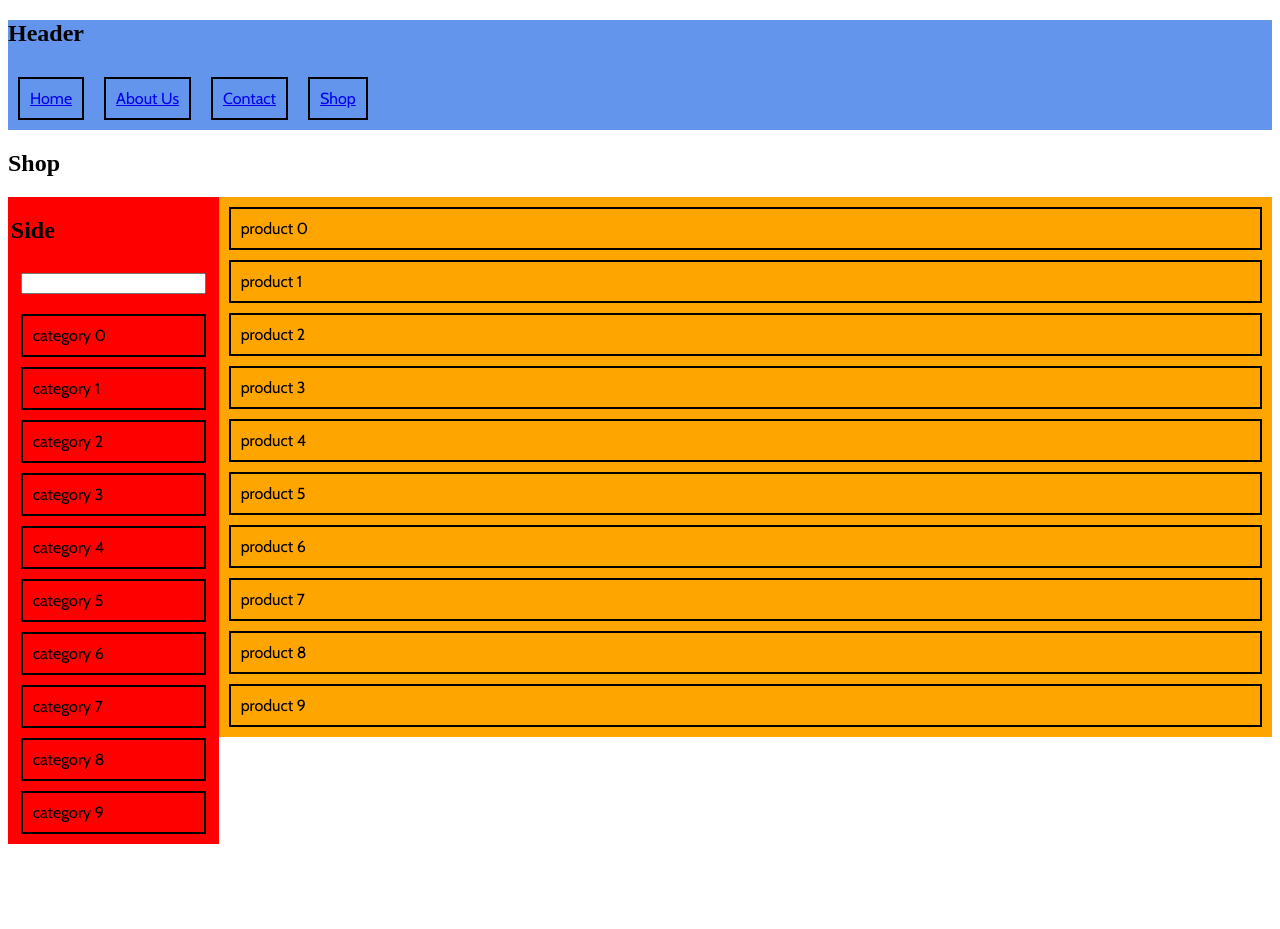
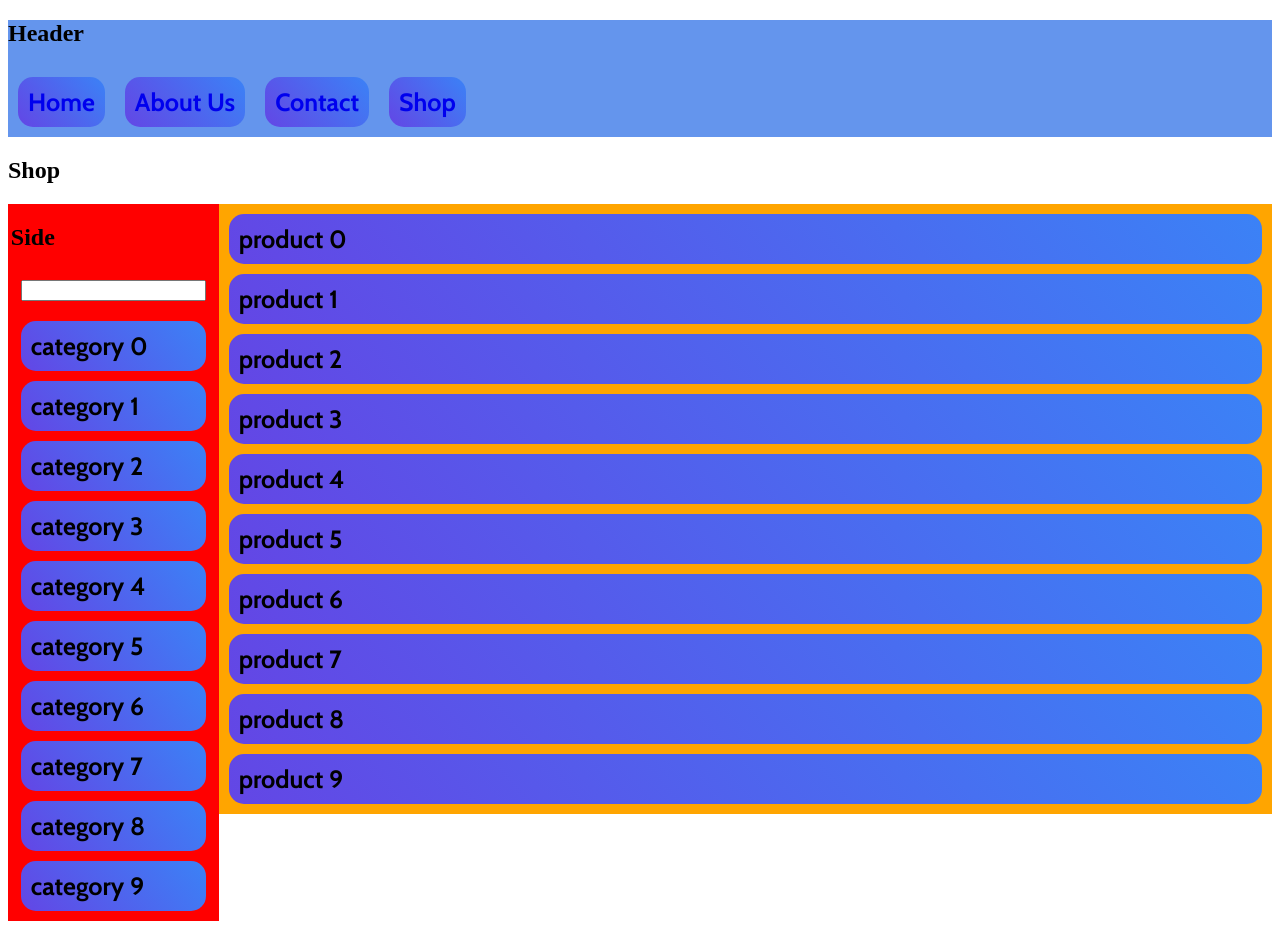
Before and after one commit to akoshm/mogyi-pc, a React (Create React App) app: page /shop in a window 1280 px wide. Before the commit the page ends 852 px from the top, so only its background shows below. Built offline with nearby package versions, Linux system fonts and the light colour scheme.

Commit message:
style: add .btn bg-color & light color on hover

```diff
--- a/src/main.css
+++ b/src/main.css
@@ -1,4 +1,14 @@
 @import url('https://fonts.googleapis.com/css2?family=Cabin:ital,wdth,wght@0,75..100,400..700;1,75..100,400..700&display=swap');
+
+body {
+    --primary: #6346e5;
+    --secondary: #3b82f6;
+}
+
+a:link,
+a:visited {
+    text-decoration: none;
+}
 
 .header {
     height: 30%;
@@ -31,16 +41,25 @@
 
 .btn {
     font-family: 'Cabin';
+    font-weight: bold;
+    font-size: 25px;
+    background: linear-gradient(50deg, var(--primary) 0, var(--secondary) 100%);
     color: black;
     padding: 10px;
     margin: 10px;
-    border: 2px black solid;
     transition: 0.3s;
+    border-radius: 15px;
 }
 
 .btn:hover {
-    background-color: #3e8e41;
-    color: white;
+    box-shadow: rgba(255, 255, 255, 0.17) 0px -23px 25px 0px inset,
+        rgba(255, 255, 255, 0.15) 0px -36px 30px 0px inset,
+        rgba(255, 255, 255, 0.1) 0px -79px 40px 0px inset,
+        rgba(255, 255, 255, 0.06) 0px 2px 1px,
+        rgba(255, 255, 255, 0.09) 0px 4px 2px,
+        rgba(255, 255, 255, 0.09) 0px 8px 4px,
+        rgba(255, 255, 255, 0.09) 0px 0px 8px,
+        rgba(255, 255, 255, 0.09) 0px 0px 5px;
 }
 
 .btn:hover {
```
